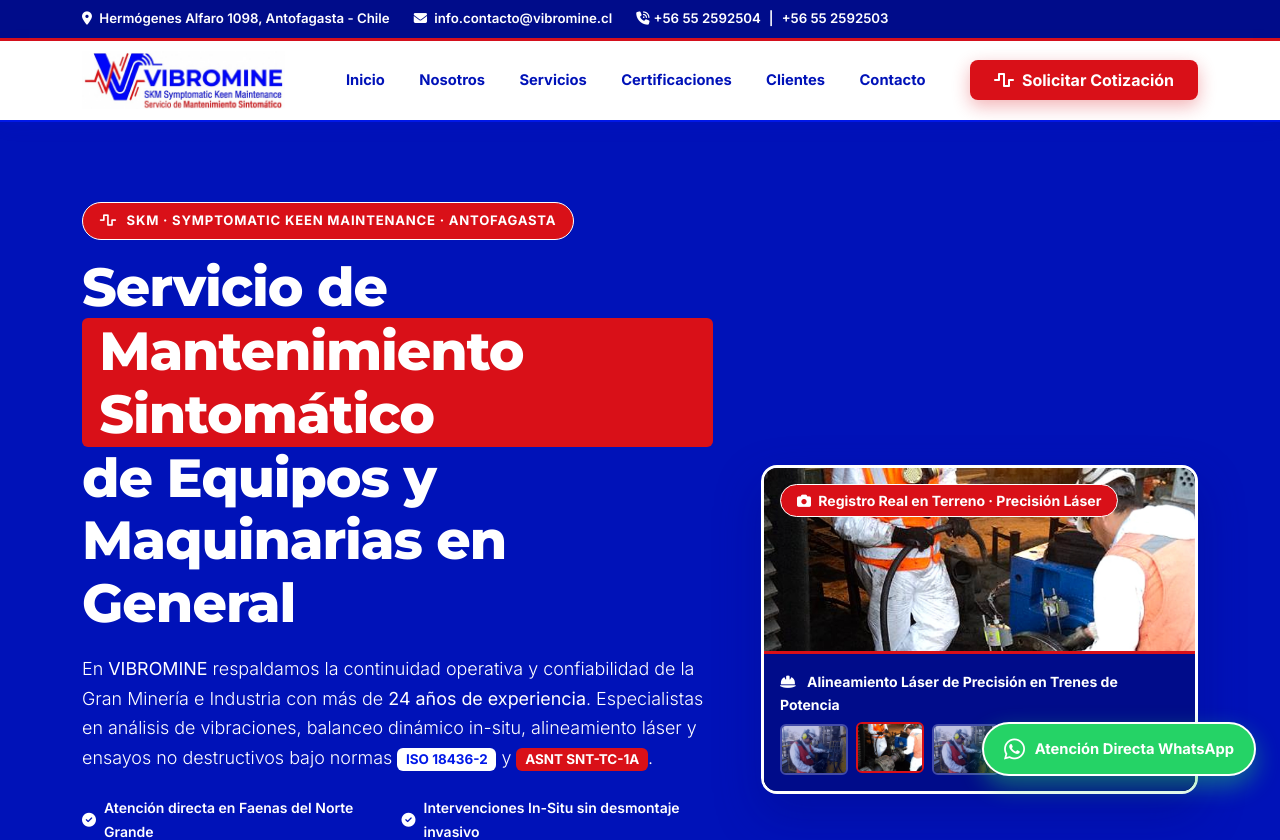
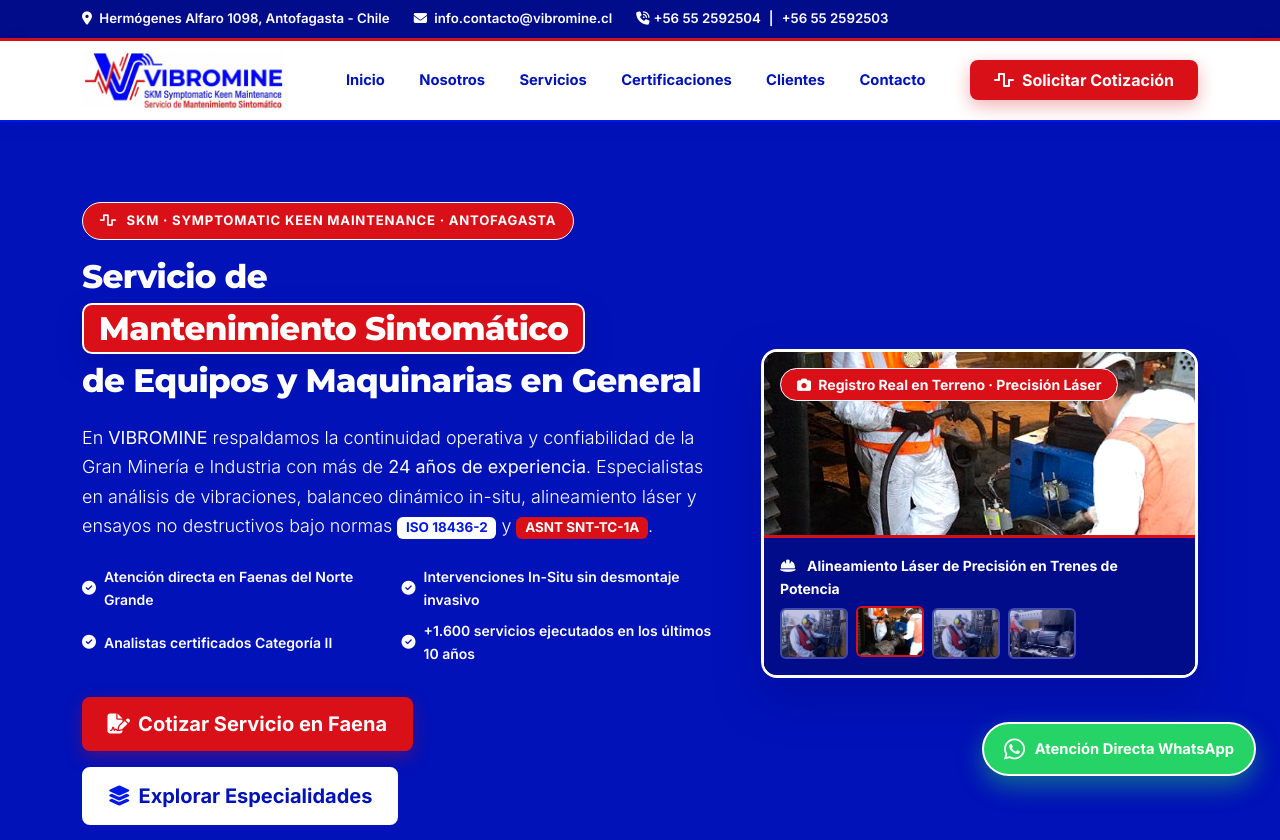
Before and after one commit to gabrielvillarroeltorrejon-star/vibromine-web, a Vue app: page / in a window 1280 px wide. Shown: the top 840 px of the page. Built offline with nearby package versions, Linux system fonts and the light colour scheme; no server answers.

Commit message:
style(hero): refine hero title hierarchy and red highlight badge layout

```diff
--- a/src/assets/styles.css
+++ b/src/assets/styles.css
@@ -298,18 +298,23 @@ h1, h2, h3, h4, h5, h6, .font-heading {
 }
 
 .vm-hero-title {
-  font-size: clamp(2.15rem, 4.2vw, 3.5rem);
+  font-size: clamp(1.75rem, 2.55vw, 2.45rem);
   font-weight: 800;
-  line-height: 1.16;
-  margin-bottom: 1.25rem;
+  line-height: 1.25;
+  margin-bottom: 1.35rem;
+  color: #ffffff;
 }
 
 .vm-text-gradient {
   display: inline-block;
   background-color: var(--vm-red-primary);
   color: #ffffff;
-  padding: 0.04em 0.32em;
-  border-radius: 6px;
+  padding: 0.14em 0.45em;
+  margin: 0.2em 0;
+  border-radius: 10px;
+  border: 2px solid #ffffff;
+  box-shadow: 0 10px 24px rgba(0, 12, 138, 0.4);
+  line-height: 1.15;
 }
 
 .vm-hero-showcase {
--- a/src/components/HeroSection.vue
+++ b/src/components/HeroSection.vue
@@ -35,9 +35,9 @@ onUnmounted(() => {
             </div>
 
             <h1 class="vm-hero-title">
-              Servicio de
+              <span class="d-block">Servicio de</span>
               <span class="vm-text-gradient">Mantenimiento Sintomático</span>
-              de Equipos y Maquinarias en General
+              <span class="d-block">de Equipos y Maquinarias en General</span>
             </h1>
 
             <p class="lead text-white mb-4" style="max-width: 630px; font-size: 1.12rem;">
```
